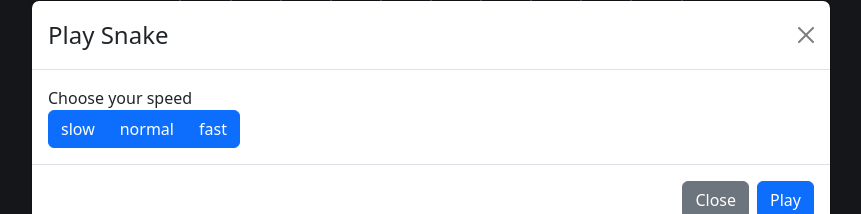
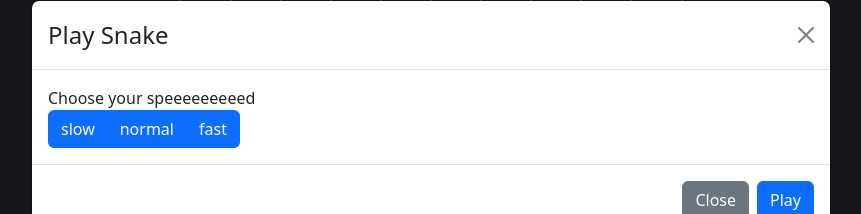
Before and after one commit to Lilandau/snake, a React (Create React App) app: page / in a window 1280 px wide. Shown: the part 282-496 px from the top of the page, without its empty margins (209-1070 px from the left). Built offline with nearby package versions, Linux system fonts and the light colour scheme.

Commit message:
revert cdk argline fix

```diff
--- a/src/interface/Home.js
+++ b/src/interface/Home.js
@@ -38,7 +38,7 @@ export default function Home(props){
                 <Modal.Header closeButton>
                     <Modal.Title>Play Snake</Modal.Title>
                 </Modal.Header>
-                <Modal.Body>Choose your speed
+                <Modal.Body>Choose your speeeeeeeeed
                     <div>
                     <ToggleButtonGroup type="radio" name="options" defaultValue={2} onChange={handleChange}>
                         <ToggleButton id="tbg-radio-1" value={1000}>
```
